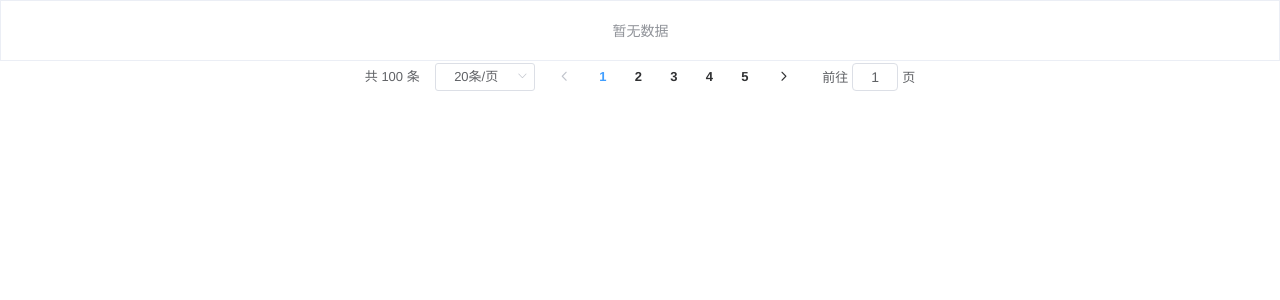
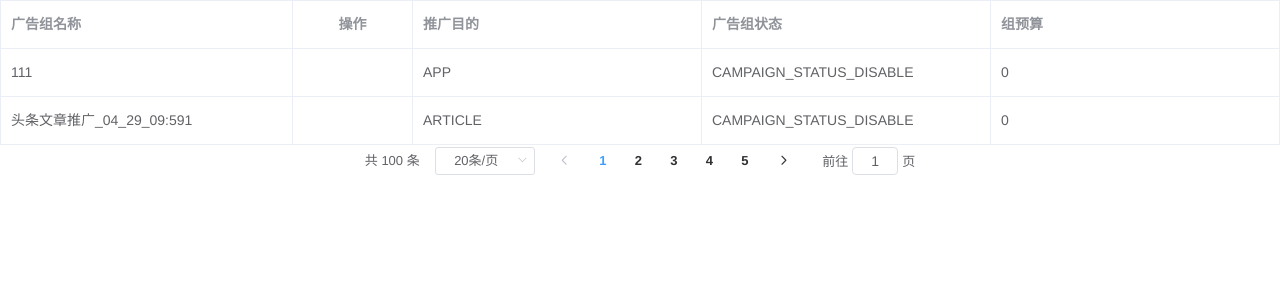
Before and after one commit to lingjianli/about-element, a Vue app: page /#/ in a window 1280 px wide. Shown: the top 300 px of the page. Built offline with nearby package versions, Linux system fonts and the light colour scheme.

Commit message:
refactor: 更新表格

```diff
--- a/src/components/CommonTable/components/CmTable/index.js
+++ b/src/components/CommonTable/components/CmTable/index.js
@@ -1,4 +1,4 @@
-import { Table, Pagination } from 'element-ui'
+import { Table, Pagination, TableColumn } from 'element-ui'
 import './index.scss'
 console.log(Table)
 const tableProps = {
@@ -102,10 +102,138 @@ export default {
                 ...props
               }
             }}
-          />
+          >
+            {this.$_renderAllColumns(h)}
+          </Table>
         </div>
       )
       return table
+    },
+    // 渲染所有表格列，包括序列号和复选框列
+    $_renderAllColumns(h) {
+      const { columns } = this
+      const colNodes = [
+        // ...this.$_getSelectionColumn(h),
+        // ...this.$_getSequenceColumn(h)
+      ]
+      colNodes.push(...this.$_renderColumns(h, columns))
+      console.log(columns, colNodes)
+      return colNodes
+    },
+    // 复选框列
+    $_getSelectionColumn(h) {},
+    // 序列号列
+    $_getSequenceColumn(h) {},
+    // 渲染表格列
+    $_renderColumns(h, columns) {
+      console.log('render', columns)
+      return columns
+        .filter(column => {
+          const { hidden } = column
+          if (hidden !== undefined) {
+            if (typeof hidden === 'function') {
+              return hidden({
+                columns,
+                column
+              })
+            }
+            return hidden
+          }
+          return true
+        })
+        .map(column => {
+          const { useSlot, actions, editable, nests, link } = column
+          if (nests && nests.length) {
+            return this.$_renderNestColumn(h, column)
+          } else if (editable) {
+            return this.$_renderEditColumn(h, column)
+          } else if (useSlot) {
+            return this.$_renderSlotColumn(h, column)
+          } else if (actions && actions.length > 0) {
+            return this.$_renderActionColumn(h, column)
+          } else if (link) {
+            return this.$_renderLinkColumn(h, column)
+          } else {
+            return this.$_renderDefaultColumn(h, column)
+          }
+        })
+    },
+    $_renderNestColumn(h, column) {
+      console.log(column)
+    },
+    $_renderEditColumn(h, column) {
+      console.log(column)
+    },
+    $_renderSlotColumn(h, column) {
+      console.log(column)
+    },
+    // 渲染操作列
+    $_renderActionColumn(h, column) {
+      console.log('actions', column)
+      const {
+        label,
+        actions = [],
+        events = {},
+        align = 'center',
+        width = 120
+      } = column
+      return (
+        <TableColumn
+          resizable={false}
+          label={label}
+          align={align}
+          width={width}
+          {...{
+            scopedSlots: {
+              default: ({ row, column, $index }) => {
+                return this.$_renderBottons(
+                  h,
+                  actions,
+                  {
+                    type: 'text'
+                  },
+                  null,
+                  [row, column, $index]
+                )
+              }
+            },
+            on: {
+              ...events
+            }
+          }}
+        />
+      )
+    },
+    $_renderLinkColumn(h, column) {
+      console.log(column)
+    },
+    // 渲染默认列
+    $_renderDefaultColumn(h, column) {
+      const { events = {}, minWidth = '100', ...rest } = column
+      return (
+        <TableColumn
+          minWidth={minWidth}
+          {...{
+            props: rest,
+            on: {
+              ...events
+            }
+          }}
+        />
+      )
+    },
+    // 预处理操作按钮
+    _preActionButtons(actions, ...args) {
+      console.log(actions, args)
+      const analyseFunProp = prop => {
+        return typeof prop === 'function'
+      }
+      analyseFunProp
+    },
+    // 渲染按钮
+    // eslint-disable-next-line max-params
+    $_renderBottons(h, buttons, props, slot, args) {
+      console.log(h, buttons, props, slot, args)
     }
   },
   render(h) {
--- /dev/null
+++ b/src/data/index.js
@@ -0,0 +1,36 @@
+const data = [
+  {
+    advertiser_id: 1659400422587464,
+    budget: 0,
+    budget_mode: 'BUDGET_MODE_INFINITE',
+    campaign_create_time: '2020-03-06 18:16:50',
+    campaign_id: 1660409410843661,
+    campaign_modify_time: '2020-07-27 10:06:28',
+    campaign_type: 'FEED',
+    delivery_related_num: 'CAMPAIGN_DPA_DEFAULT_NOT',
+    id: 1660409410843661,
+    landing_type: 'APP',
+    modify_time: 'c8556d3c9c44f6336c671b8a1358c257',
+    name: '111',
+    status: 'CAMPAIGN_STATUS_DISABLE',
+    unique_fk: null
+  },
+  {
+    advertiser_id: 1659400422587464,
+    budget: 0,
+    budget_mode: 'BUDGET_MODE_INFINITE',
+    campaign_create_time: '2020-04-29 10:02:57',
+    campaign_id: 1665270451274811,
+    campaign_modify_time: '2020-07-23 14:50:13',
+    campaign_type: 'FEED',
+    delivery_related_num: 'CAMPAIGN_DPA_DEFAULT_NOT',
+    id: 1665270451274811,
+    landing_type: 'ARTICLE',
+    modify_time: 'efa8e251d73cca1898f8f2c1139fe40b',
+    name: '头条文章推广_04_29_09:591',
+    status: 'CAMPAIGN_STATUS_DISABLE',
+    unique_fk: null
+  }
+]
+
+export { data }
--- a/src/views/example/index.vue
+++ b/src/views/example/index.vue
@@ -1,6 +1,8 @@
 <template>
   <div>
     <cm-table
+      :columns="columns"
+      :data="tableData"
       :total="pageInfo.total"
       :current-page.sync="pageInfo.currentPage"
       :page-size.sync="pageInfo.pageSize"
@@ -10,6 +12,8 @@
 </template>
 
 <script>
+import { data } from '@/data'
+
 export default {
   name: 'Index',
   data() {
@@ -19,7 +23,28 @@ export default {
         total: 100,
         currentPage: 1,
         pageSize: 20
-      }
+      },
+      columns: [
+        { prop: 'name', label: '广告组名称', width: 'auto', fixed: true },
+        {
+          actions: [
+            {
+              id: 'edit',
+              text: '编辑'
+            },
+            {
+              id: 'follow',
+              text: '删除'
+            }
+          ],
+          label: '操作',
+          width: 120
+        },
+        { prop: 'landing_type', label: '推广目的' },
+        { prop: 'status', label: '广告组状态' },
+        { prop: 'budget', label: '组预算' }
+      ],
+      tableData: data
     }
   },
   watch: {
```
